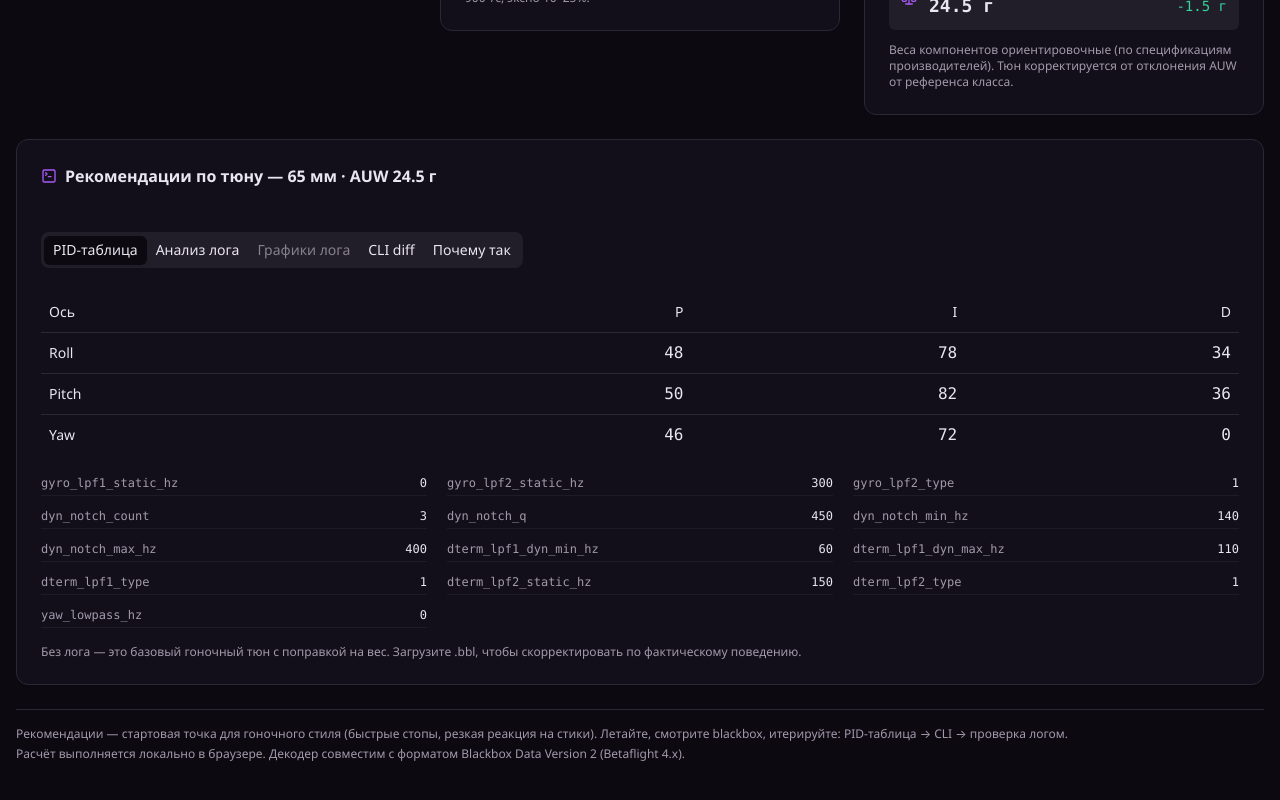
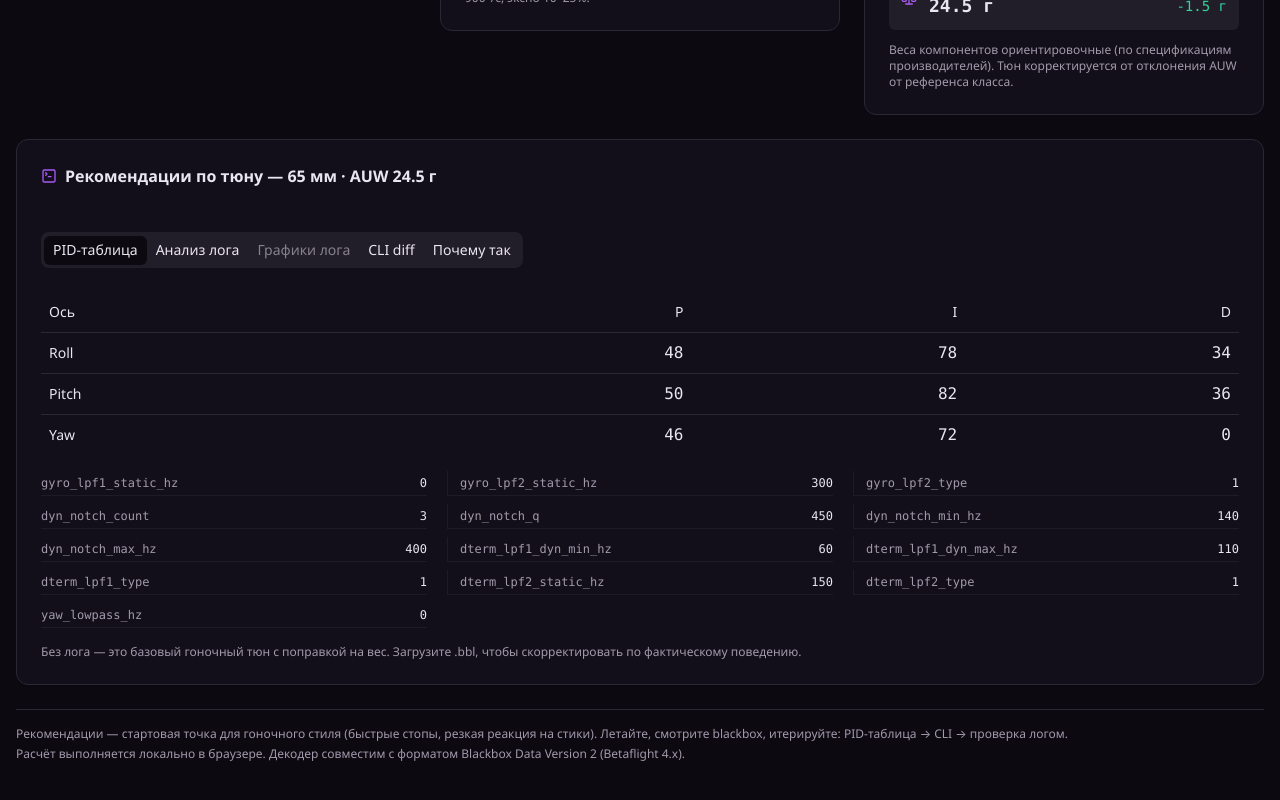
Before and after one commit to thevedenalex/Whoop_PID_tuner, a React (Vite) app in the folder app/: page / in a window 1280 px wide. Shown: the part 598-1398 px from the top of the page. Built offline with nearby package versions, Linux system fonts and the light colour scheme.

Commit message:
Вертикальные разделители между колонками фильтров

```diff
--- a/app/src/components/ResultsPanel.tsx
+++ b/app/src/components/ResultsPanel.tsx
@@ -139,7 +139,7 @@ export default function ResultsPanel(props: {
             </Table>
             <div className="grid grid-cols-2 md:grid-cols-3 gap-x-5 gap-y-2 text-xs">
               {Object.entries(tune.filters).map(([k, v]) => (
-                <div key={k} className="flex justify-between gap-3 border-b border-border/50 py-1">
+                <div key={k} className="flex justify-between gap-3 border-b border-border/50 py-1 [&:nth-child(2n)]:border-l [&:nth-child(2n)]:pl-3 md:[&:nth-child(3n+1)]:border-l-0 md:[&:nth-child(3n+1)]:pl-0 md:[&:nth-child(3n+2)]:border-l md:[&:nth-child(3n+2)]:pl-3 md:[&:nth-child(3n)]:border-l md:[&:nth-child(3n)]:pl-3">
                   <span className="text-muted-foreground font-mono-data truncate">{k}</span>
                   <span className="font-mono-data shrink-0">{v}</span>
                 </div>
```
